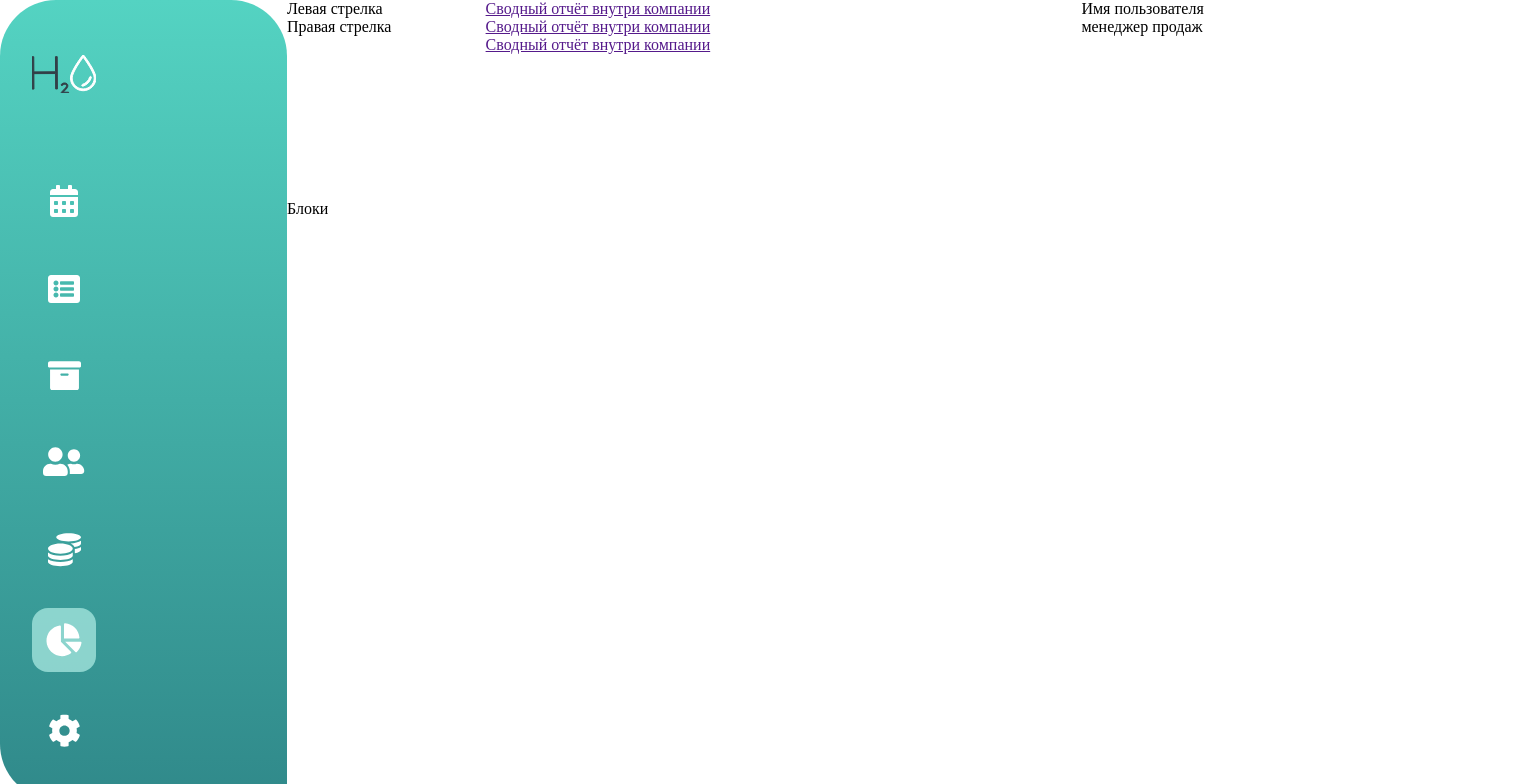
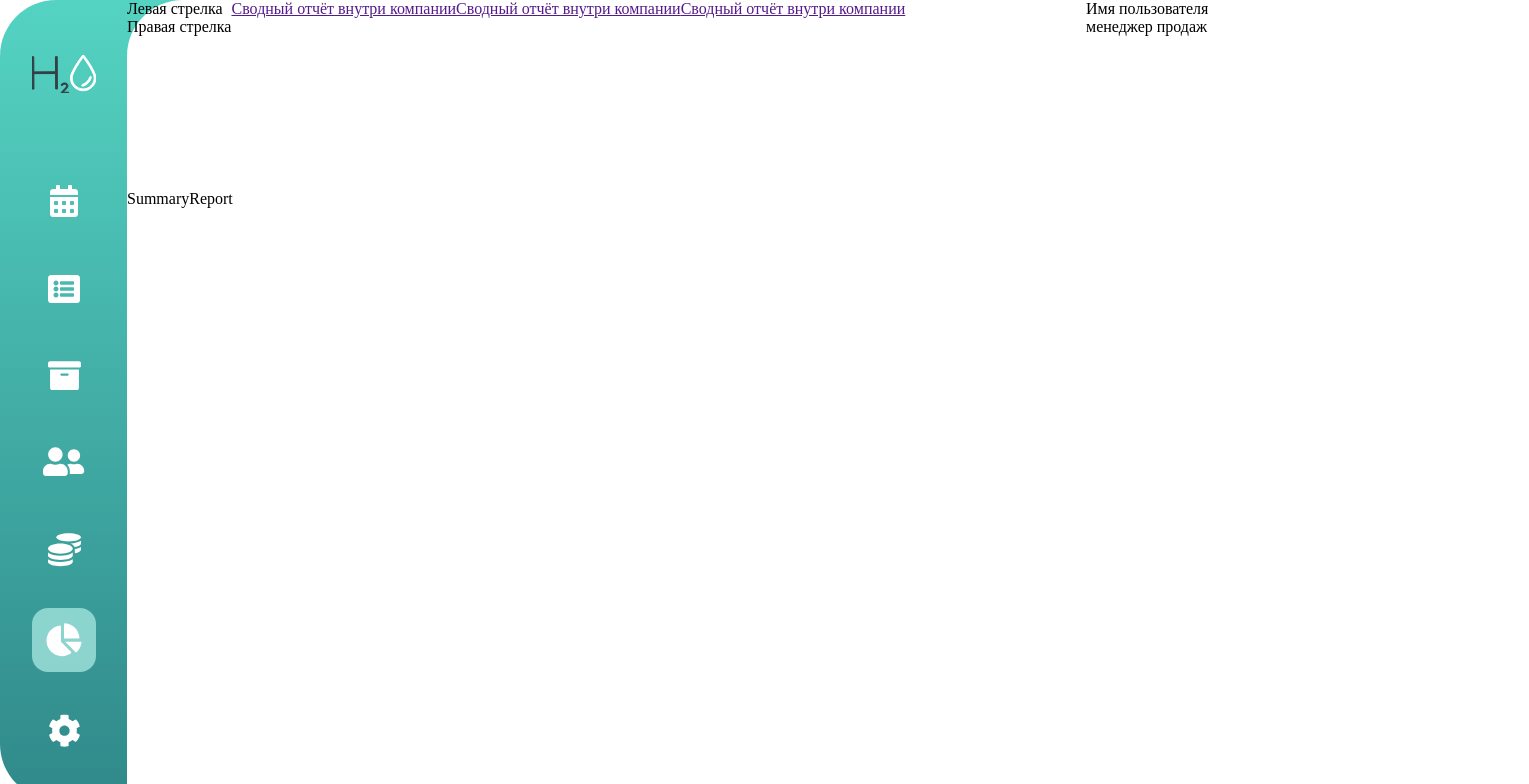
Before and after one commit to Sigizmund2012/h2o-test, a React (Vite) app: page / in a window 1280 px wide. Shown: the top 784 px of the page, 1529 px wide, since content can reach past the window. Built offline with nearby package versions, Linux system fonts and the light colour scheme.

Commit message:
Realise grid template

```diff
--- a/src/App.scss
+++ b/src/App.scss
@@ -1,7 +1,9 @@
 #root {
+  display: grid;
   min-height: 100vh;
-  display: grid;
-  grid-template-columns: repeat(6, 1fr);
-  grid-template-rows: repeat(4, 1fr);
+
+  grid-template-columns: 127px 1fr;
+  grid-template-rows: 1fr;
   gap: 0px;
+  grid-template-areas: "sidebar main";
 }
--- a/src/components/Main/Main.scss
+++ b/src/components/Main/Main.scss
@@ -1,21 +1,13 @@
-.header-tabs {
-  grid-column: span 3 / span 3;
-  grid-column-start: 3;
-  grid-row-start: 1;
+.main-content {
+  display: grid;
+  border-radius: 56px 0 0 0;
+  background-color: #fff;
+
+  grid-area: main;
+  grid-template-columns: 923px 443px;
+  grid-template-rows: 154px 1fr;
+  gap: 36px;
+  grid-template-areas:
+    "tabs user"
+    "summary-report summary-report";
 }
-
-.header-navigation {
-  grid-column-start: 2;
-  grid-row-start: 1;
-}
-
-.header-user {
-  grid-column-start: 6;
-}
-
-.main-content {
-  grid-column: span 5 / span 5;
-  grid-row: span 4 / span 4;
-  grid-column-start: 2;
-  grid-row-start: 2;
-}
--- a/src/components/Main/Main.tsx
+++ b/src/components/Main/Main.tsx
@@ -1,30 +1,13 @@
+import Tabs from "../Tabs/Tabs";
+import User from "../User/User";
+import SummaryReport from "../SummaryReport/SummaryReport";
 import "./Main.scss";
 export default function Main() {
   return (
-    <>
-      <div className="header-navigation">
-        <div className="arrows">
-          <div className="arrow-left">Левая стрелка</div>
-          <div className="arrow-right">Правая стрелка</div>
-        </div>
-      </div>
-      <div className="header-tabs">
-        <div className="header-tabs__tab">
-          <a href="">Сводный отчёт внутри компании</a>
-        </div>
-        <div className="header-tabs__tab">
-          <a href="">Сводный отчёт внутри компании</a>
-        </div>
-        <div className="header-tabs__tab">
-          <a href="">Сводный отчёт внутри компании</a>
-        </div>
-      </div>
-      <div className="header-user">
-        <div className="header-user__photo"></div>
-        <div className="header-user__name">Имя пользователя</div>
-        <div className="header-user__position">менеджер продаж</div>
-      </div>
-      <div className="main-content">Блоки</div>
-    </>
+    <main className="main-content">
+      <Tabs />
+      <User />
+      <SummaryReport />
+    </main>
   );
 }
--- a/src/components/Sidebar/Sidebar.scss
+++ b/src/components/Sidebar/Sidebar.scss
@@ -5,7 +5,7 @@
   border-radius: 56px 56px 0 56px;
   background-image: linear-gradient(to bottom, #54d3c2, #30898a);
 
-  grid-row: span 5 / span 5;
+  grid-area: sidebar;
 }
 
 .logo {
--- /dev/null
+++ b/src/components/SummaryReport/SummaryReport.scss
@@ -0,0 +1,3 @@
+.summary-report {
+  grid-area: summary-report;
+}
--- /dev/null
+++ b/src/components/SummaryReport/SummaryReport.tsx
@@ -0,0 +1,4 @@
+import "./SummaryReport.scss";
+export default function SummaryReport() {
+  return <div className="summary-report">SummaryReport</div>;
+}
--- /dev/null
+++ b/src/components/Tabs/Tabs.scss
@@ -0,0 +1,6 @@
+.tabs {
+  display: flex;
+  flex-direction: row;
+
+  grid-area: tabs;
+}
--- /dev/null
+++ b/src/components/Tabs/Tabs.tsx
@@ -0,0 +1,20 @@
+import "./Tabs.scss";
+export default function Tabs() {
+  return (
+    <div className="tabs">
+      <div className="tabs__arrows">
+        <div className="tabs__arrow-left">Левая стрелка</div>
+        <div className="tabs__arrow-right">Правая стрелка</div>
+      </div>
+      <div className="tabs__tab">
+        <a href="">Сводный отчёт внутри компании</a>
+      </div>
+      <div className="tabs__tab">
+        <a href="">Сводный отчёт внутри компании</a>
+      </div>
+      <div className="tabs__tab">
+        <a href="">Сводный отчёт внутри компании</a>
+      </div>
+    </div>
+  );
+}
--- /dev/null
+++ b/src/components/User/User.scss
@@ -0,0 +1,3 @@
+.user {
+  grid-area: user;
+}
--- /dev/null
+++ b/src/components/User/User.tsx
@@ -0,0 +1,10 @@
+import "./User.scss";
+export default function User() {
+  return (
+    <div className="user">
+      <div className="user__photo"></div>
+      <div className="user__name">Имя пользователя</div>
+      <div className="user__position">менеджер продаж</div>
+    </div>
+  );
+}
```
